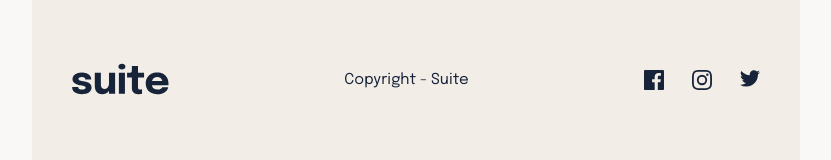
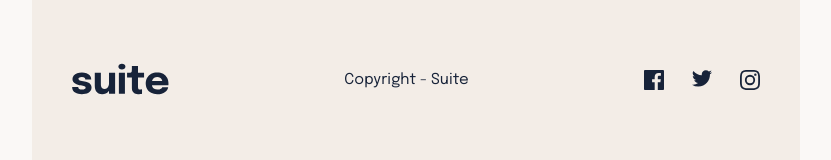
Before and after one commit to Galaxy159/Suit-Landing-Page, a React (Create React App) app: page / in a window 1280 px wide. Shown: the part 1805-1965 px from the top of the page, without its empty margins (224-1055 px from the left). Built offline with nearby package versions, Linux system fonts and the light colour scheme.

Commit message:
social icons order

```diff
--- a/src/components/Footer.js
+++ b/src/components/Footer.js
@@ -16,10 +16,10 @@ export default function Footer() {
             <use href={`${sprite}#icon-facebook`} />
           </svg>
           <svg className="footer__social--icon">
-            <use href={`${sprite}#icon-instagram`} />
+            <use href={`${sprite}#icon-twitter`} />
           </svg>
           <svg className="footer__social--icon">
-            <use href={`${sprite}#icon-twitter`} />
+            <use href={`${sprite}#icon-instagram`} />
           </svg>
         </div>
       </div>
```
